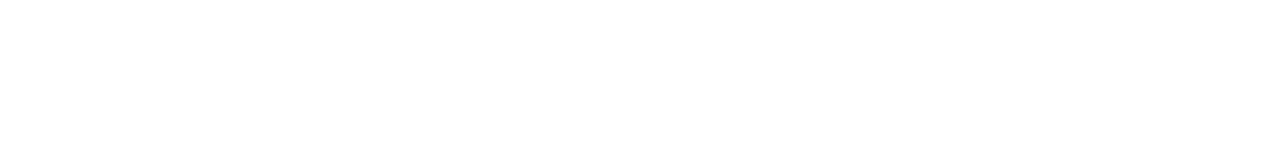
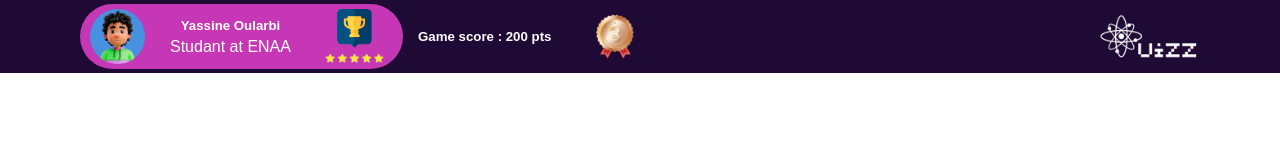
Before and after one commit to YassineOularbi/BRIEF-QUIZ-HTML-CSS-JS, a plain HTML site: page quiz.html in a window 1280 px wide. Drawn offline with Linux system fonts and the light colour scheme.

Commit message:
Ajout de la partie header du Quiz (HTML & CSS)

```diff
--- a/quiz.html
+++ b/quiz.html
@@ -0,0 +1,29 @@
+<!DOCTYPE html>
+<html lang="en">
+<head>
+    <meta charset="UTF-8">
+    <meta name="viewport" content="width=device-width, initial-scale=1.0">
+    <title>Quizz</title>
+    <link rel="stylesheet" href="style.css">
+    <link rel="icon" href="images/logo-head.png" >
+</head>
+<body>
+     <!-- HEADER -->
+      <header class="quiz-header">
+        <div>
+            <div>
+                <img src="images/Avatar-profil.png" alt="">
+                <div>
+                    <h5>Yassine Oularbi</h5>
+                    <p>Studant at ENAA</p>
+                </div>
+                <img src="images/level-rating.png" alt="">
+            </div>
+            <h5>Game score : 200 pts</h5>
+            <img src="images/3nd.png" alt="">
+        </div>
+        <img src="images/logo-black-quiz.png" alt="">
+      </header>
+    <!--END HEADER  -->
+</body>
+</html>
--- a/style.css
+++ b/style.css
@@ -38,7 +38,7 @@
     transform: 1ms;
     cursor: pointer;
 }
-.active{
+.home-header .active{
     padding: 8px 20px;
     background: #C537B4;
     border-radius: 20px;
@@ -129,3 +129,43 @@ footer div a{
 }
 /* END FOOTER */
 /* End Home */
+/* --------------- */
+/* Quiz */
+/* HEADER */
+.quiz-header{
+    width: 100%;
+    height: auto;
+    display: flex;
+    flex-direction: row;
+    background-color: #1F0935;
+    justify-content: space-between;
+    align-items: center;
+    padding: 4px 80px;
+}
+.quiz-header div{
+    display: flex;
+    flex-direction: row;
+    color: white;
+    font-family: Arial, Helvetica, sans-serif;
+    align-items: center;
+    gap: 15px;
+}
+.quiz-header div div{
+    display: flex;
+    flex-direction: row;
+    justify-content: flex-start;
+    background: #C537B4;
+    padding: 5px 10px;
+    border-radius: 40px;
+}
+.quiz-header div div div {
+    display: flex;
+    flex-direction: column;
+    justify-content: center;
+    gap : 5px;
+    color: white;
+}
+.quiz-header img{
+    height: 55px;
+    width: auto;
+}
```
Also changed, not shown: images/1er.png (added), images/2nd.png (added), images/3nd.png (added), images/Avatar-profil.png (added), images/cup.png (added), images/level-rating.png (added), images/rating.png (added).
